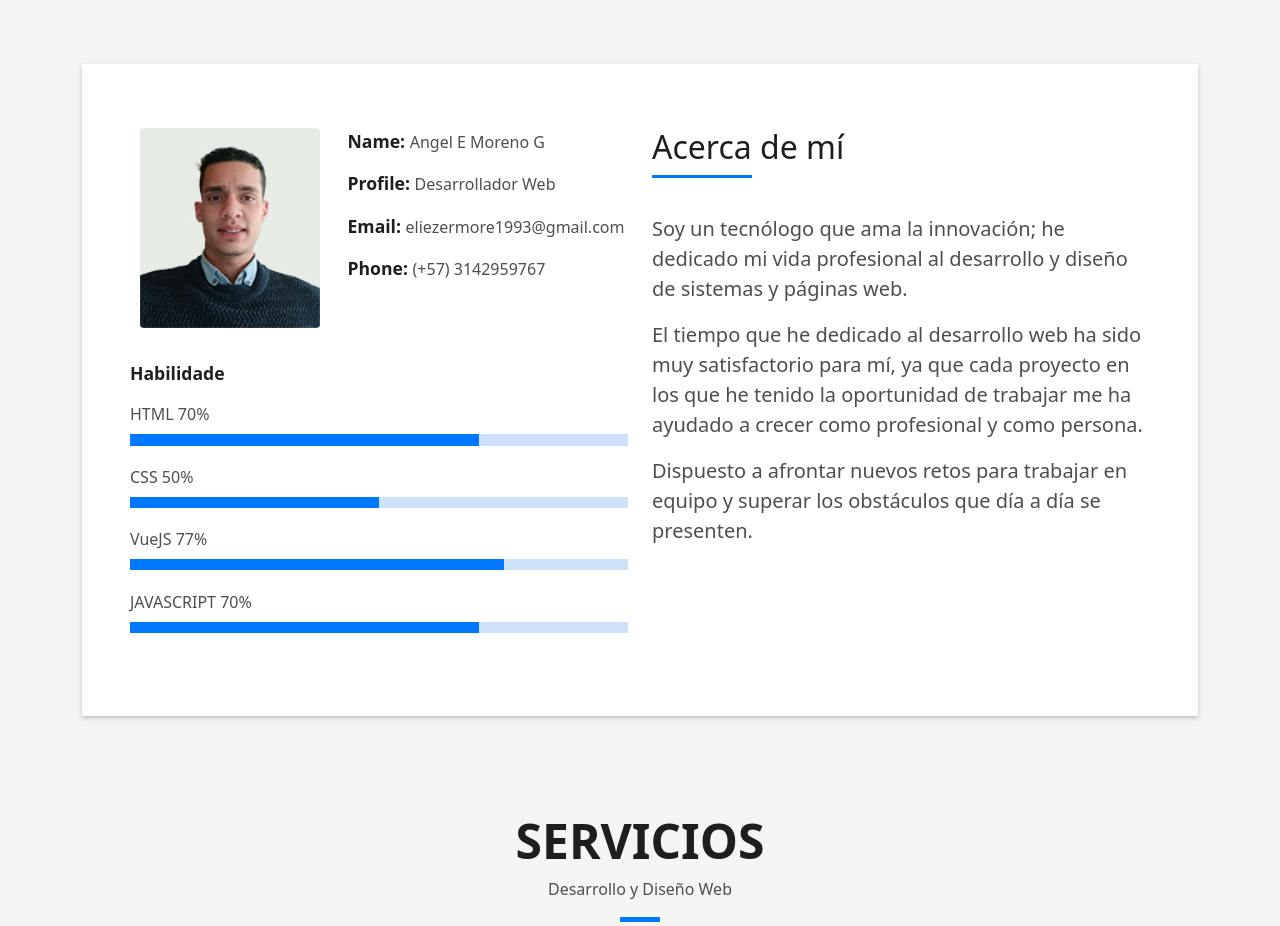
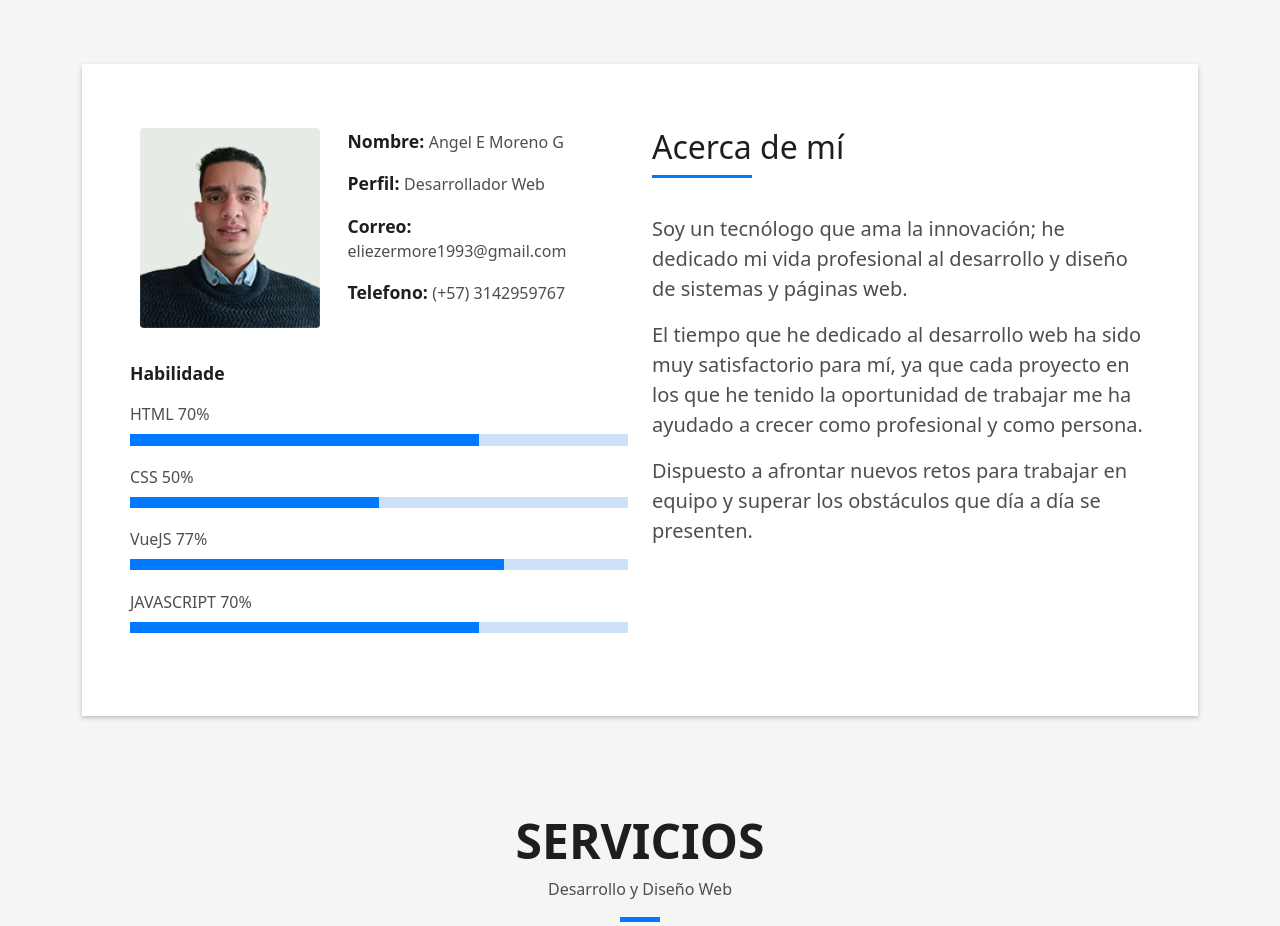
Before and after one commit to aemg93/my-portfolio, a plain HTML site: page index.html in a window 1280 px wide. Shown: the part 800-1726 px from the top of the page. Drawn offline with Linux system fonts and the light colour scheme.

Commit message:
profile name correction

```diff
--- a/index.html
+++ b/index.html
@@ -93,10 +93,10 @@
                     </div>
                     <div class="col-sm-6 col-md-7">
                       <div class="about-info">
-                        <p><span class="title-s">Name: </span> <span>Angel E Moreno G</span></p>
-                        <p><span class="title-s">Profile: </span> <span>Desarrollador Web</span></p>
-                        <p><span class="title-s">Email: </span> <span>eliezermore1993@gmail.com</span></p>
-                        <p><span class="title-s">Phone: </span> <span>(+57) 3142959767</span></p>
+                        <p><span class="title-s">Nombre: </span> <span>Angel E Moreno G</span></p>
+                        <p><span class="title-s">Perfil: </span> <span>Desarrollador Web</span></p>
+                        <p><span class="title-s">Correo: </span> <span>eliezermore1993@gmail.com</span></p>
+                        <p><span class="title-s">Telefono: </span> <span>(+57) 3142959767</span></p>
                       </div>
                     </div>
                   </div>
```
